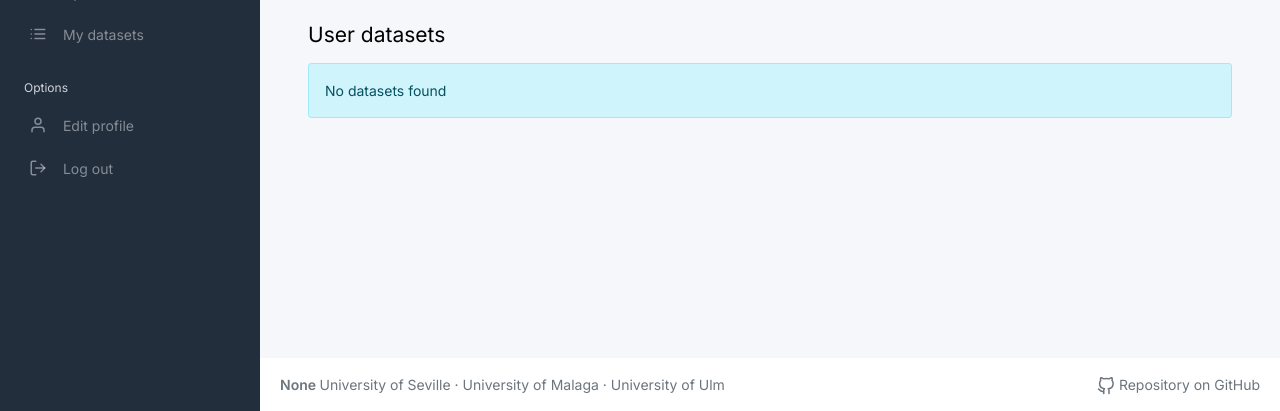
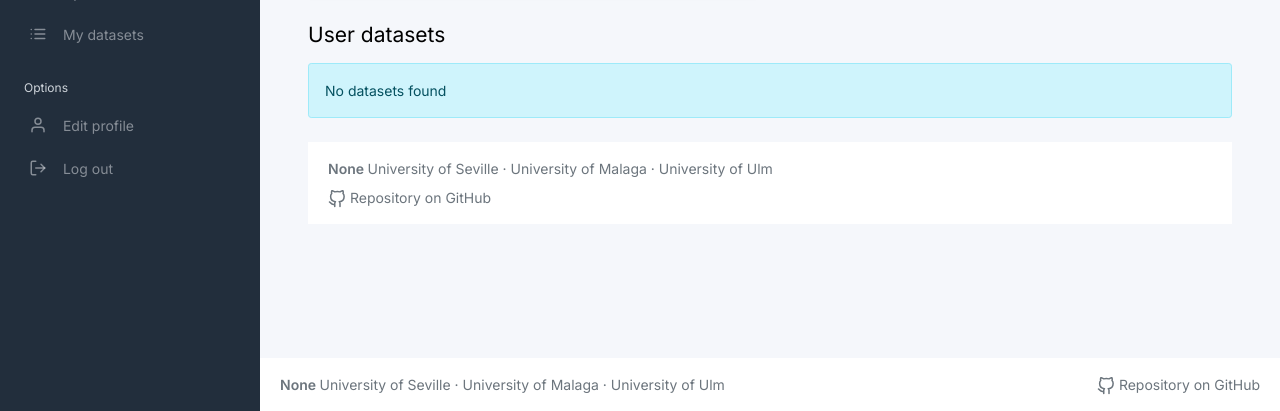
Before and after one commit to egc-carhub/carhub, a Flask app: page /profile/summary in a window 1280 px wide. Shown: the part 389-800 px from the top of the page. Run offline with Flask 3, Linux system fonts and the light colour scheme; a user stored in the database is signed in; data comes from the database, SQL or seed files in the repository; data that the repository does not hold is empty; parts of the project's set-up code (start-up, migrations or seed data) failed here and were passed over; some libraries are stand-ins or nearby versions.

Commit message:
fix: footer lateral a inferior

```diff
--- a/app/modules/profile/templates/profile/summary.html
+++ b/app/modules/profile/templates/profile/summary.html
@@ -178,6 +178,25 @@
 </div>
 {% endif %}
 
+<!-- Profile-specific footer: same content as site footer but placed inside profile page -->
+<footer class="footer mt-4">
+    <div class="container-fluid">
+        <div class="row text-muted">
+            <div class="col-12 text-start">
+                <p class="mb-0">
+                    <strong>{{ FLASK_APP_NAME }} </strong> University of Seville · University of Malaga ·
+                    University of Ulm
+                </p>
+            </div>
+            <div class="col-12 text-start mt-2">
+                <a class="text-muted" href="https://github.com/diverso-lab/uvlhub" target="_blank">
+                    <i class="align-middle" data-feather="github"></i>
+                    Repository on GitHub</a>
+            </div>
+        </div>
+    </div>
+</footer>
+
 {% endblock %}
 
 {% block scripts %}
```
